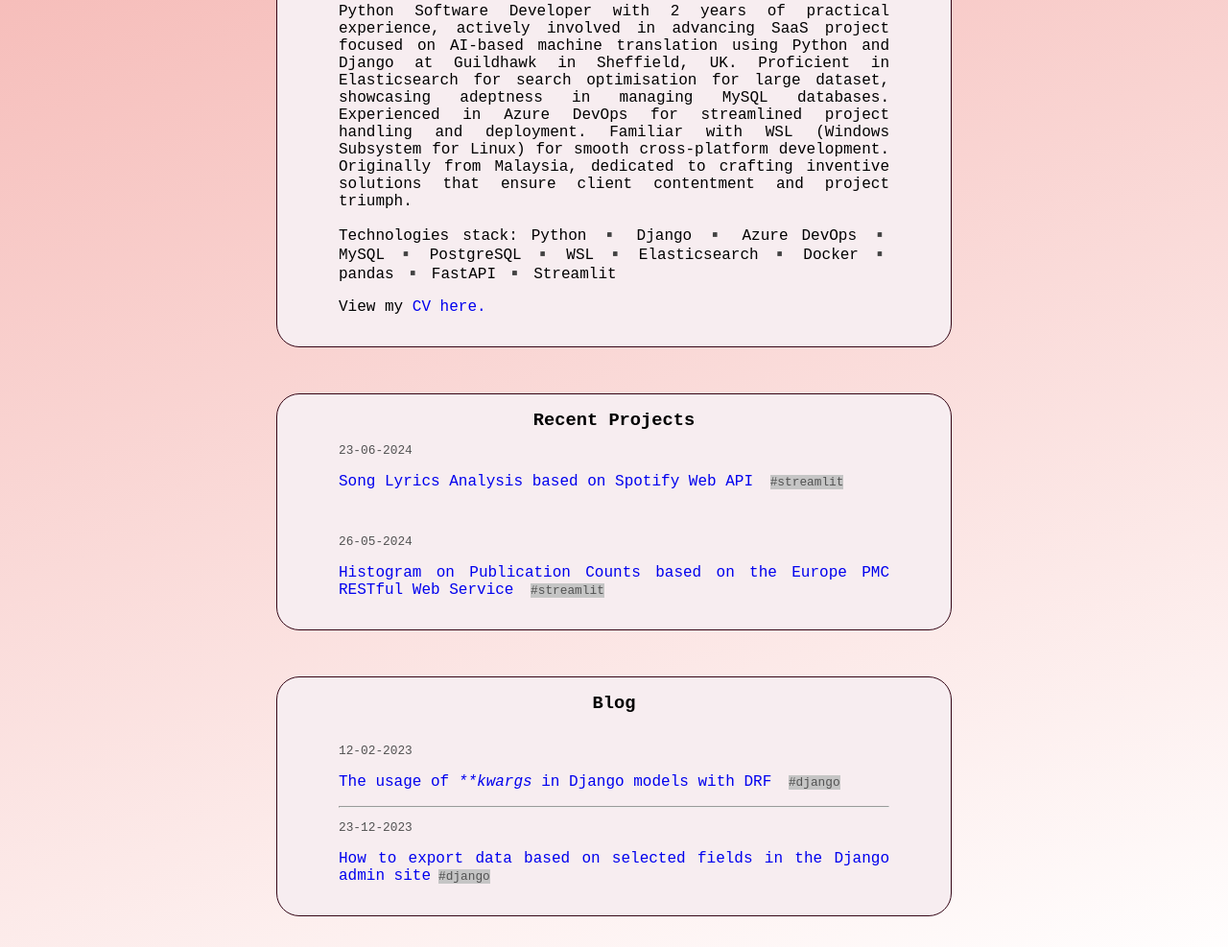
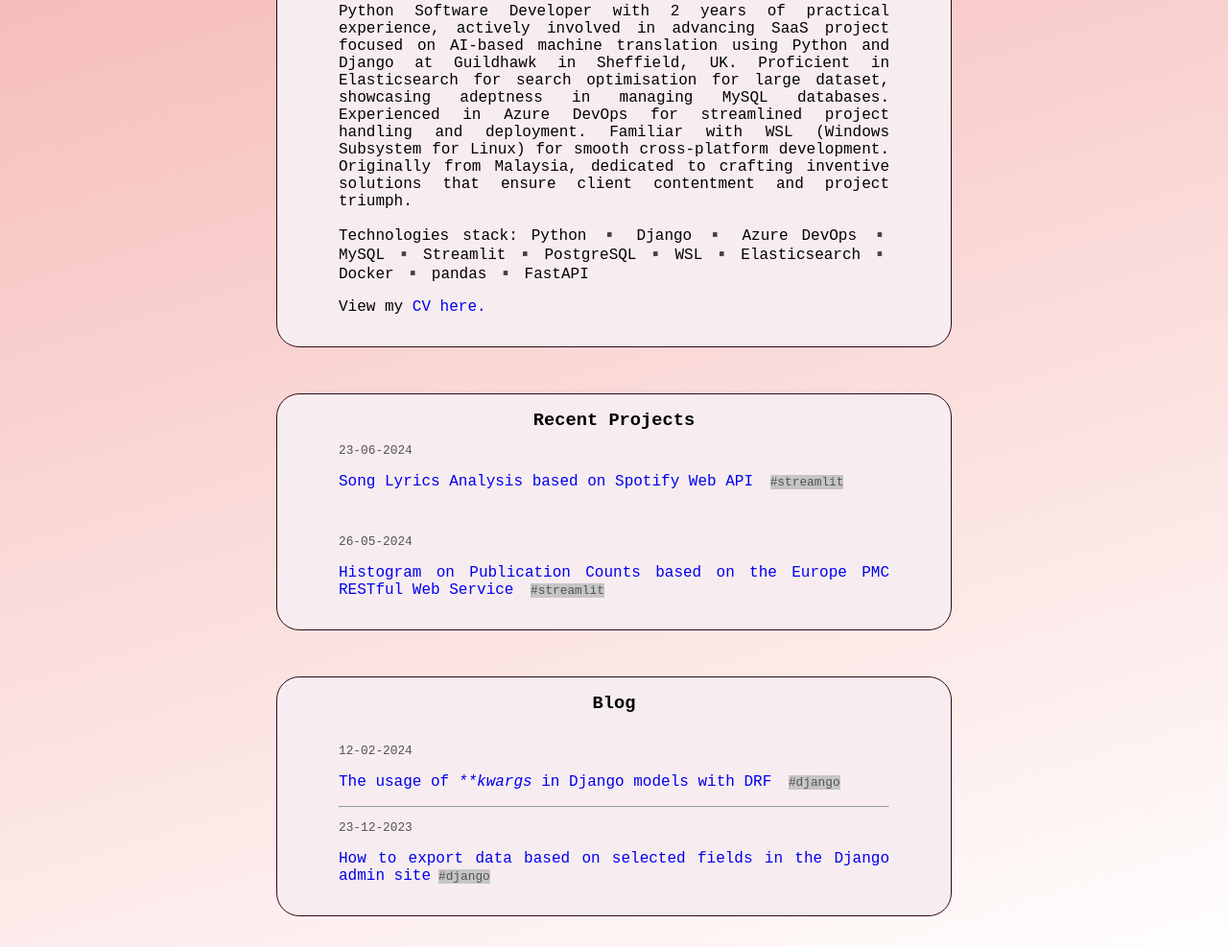
Before and after one commit to hudarashid/portfolio, a plain HTML site: page index.html in a window 1280 px wide. Shown: the part 324-1311 px from the top of the page at 96% size. Drawn offline with Linux system fonts and the light colour scheme; a web font is replaced by a local one.

Commit message:
rearrange tech stack and adjust date

```diff
--- a/index.html
+++ b/index.html
@@ -66,7 +66,7 @@
             <img src="./img/photo.png" alt="Huda's Photo" class="profile-photo">
             <p>Python Software Developer with 2 years of practical experience, actively involved in advancing SaaS project focused on AI-based machine translation using Python and Django at Guildhawk in Sheffield, UK. Proficient in Elasticsearch for search optimisation for large dataset, showcasing adeptness in managing MySQL databases. Experienced in Azure DevOps for streamlined project handling and deployment. Familiar with WSL (Windows Subsystem for Linux) for smooth cross-platform development. Originally from Malaysia, dedicated to crafting inventive solutions that ensure client contentment and project triumph.</p>
 
-            <p>Technologies stack: Python ▪️ Django ▪️ Azure DevOps ▪️ MySQL ▪️ PostgreSQL ▪️ WSL ▪️ Elasticsearch ▪️ Docker ▪️ pandas ▪️ FastAPI ▪️ Streamlit</p>
+            <p>Technologies stack: Python ▪️ Django ▪️ Azure DevOps ▪️ MySQL ▪️ Streamlit ▪️ PostgreSQL ▪️ WSL ▪️ Elasticsearch ▪️ Docker ▪️ pandas ▪️ FastAPI</p>
 
             <p>View my <a href="./CV_Huda_Rashid.pdf" target=”_blank”>CV here.</a></p>
         </div>
@@ -110,7 +110,7 @@
         <div class="container">
             <h3>Blog</h3>
             <br>
-            <p class="date">12-02-2023</p>
+            <p class="date">12-02-2024</p>
             <p>
                 <a href="https://medium.com/@hudarashid/the-usage-of-kwargs-in-django-models-with-drf-0066c587e3ff"
                     target="_blank" rel="noopener noreferrer">The usage of <i>**kwargs</i> in Django models with DRF</a>
```
